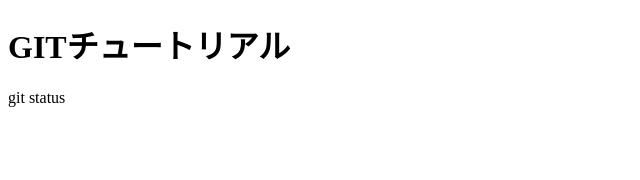
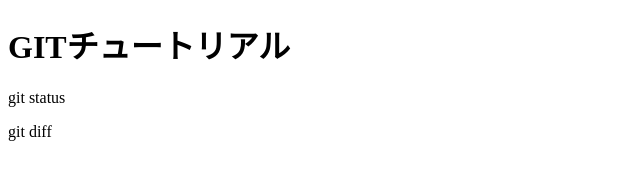
Before and after one commit to 1ssei112266/git_tutorial, a plain HTML site: page index.html in a window 1280 px wide. Shown: the full height of the page, 0-640 px from the left. Drawn offline with Linux system fonts and the light colour scheme.

Commit message:
git diff を追記

```diff
--- a/index.html
+++ b/index.html
@@ -8,5 +8,7 @@
 <body>
     <h1>GITチュートリアル</h1>
     <p>git status</p>
+    <p>git diff
+    </p>
 </body>
 </html>
```
